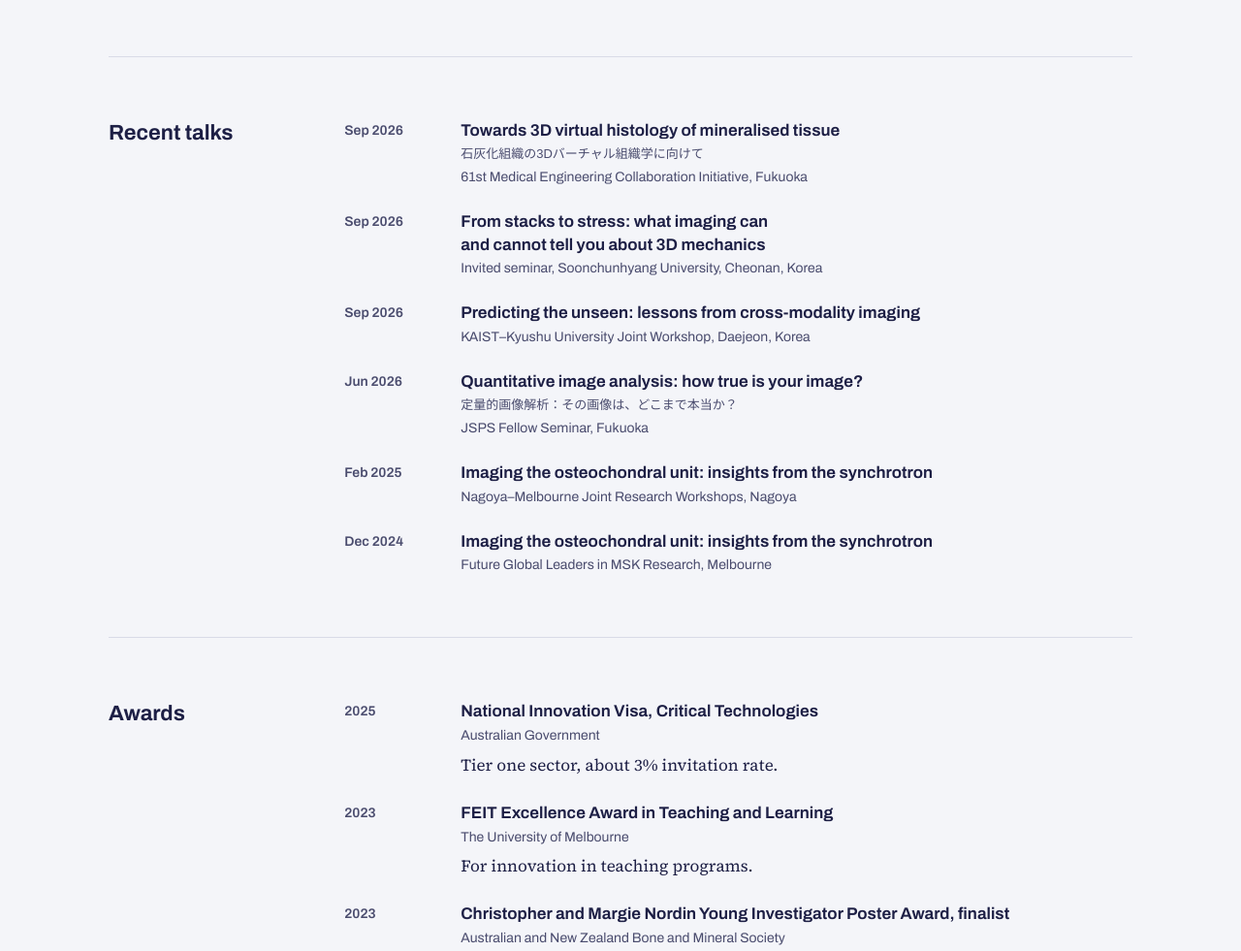
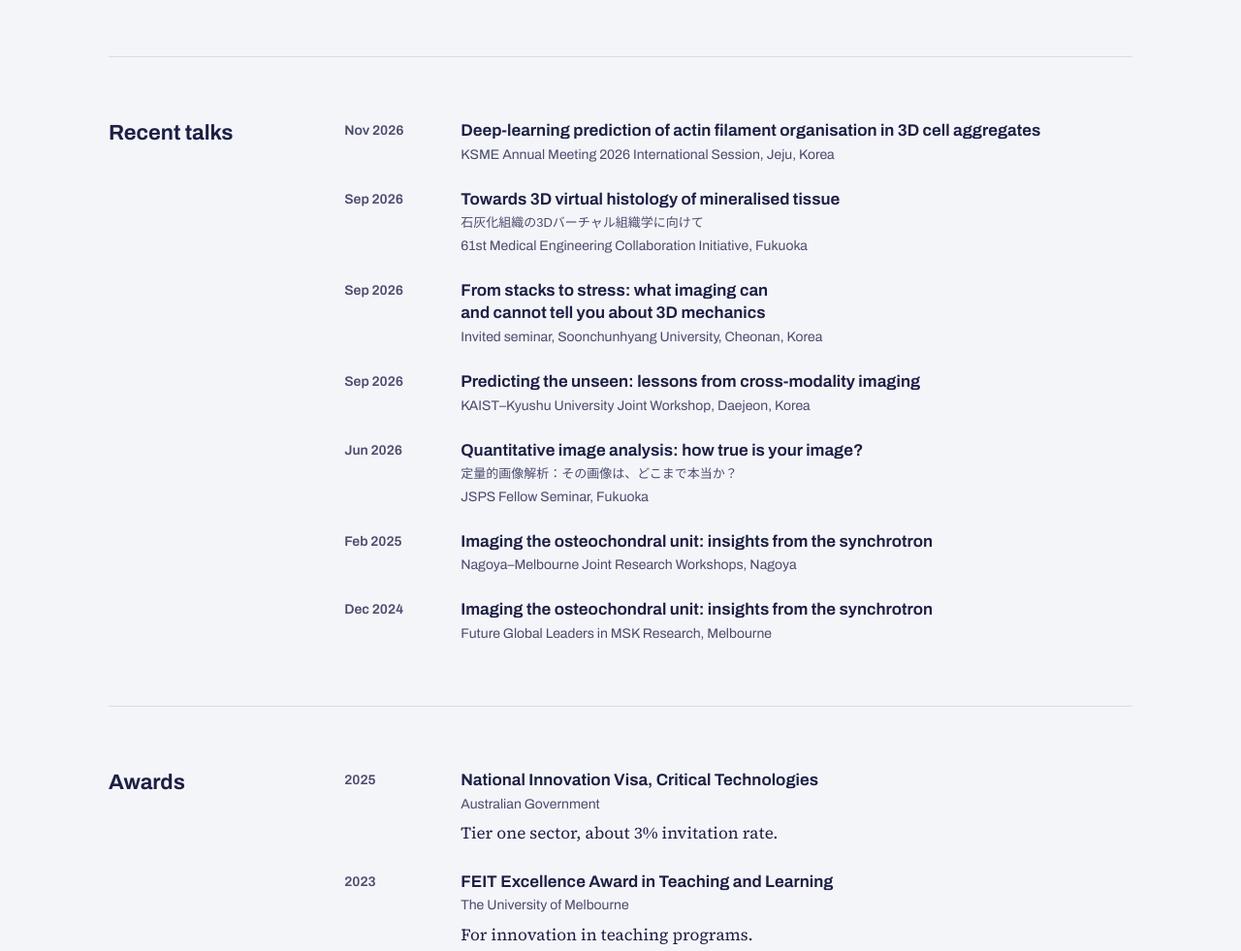
Before and after one commit to PDurongbhan/dpholpat.com, a plain HTML site: page index.html in a window 1280 px wide. Shown: the part 6060-7041 px from the top of the page at 97% size. Drawn offline with Linux system fonts and the light colour scheme.

Commit message:
Talks: add the KSME Annual Meeting 2026 talk (Jeju, Nov 2026)
Deep-learning prediction of actin filament organisation in 3D cell
aggregates, International Session. Footer now reads November 2026.

Co-Authored-By: Claude Opus 5.5 <noreply@anthropic.com>
Claude-Session: https://claude.ai/code/session_01HfzrFq8J1cyqh1oPS2zbhY

```diff
--- a/index.html
+++ b/index.html
@@ -536,6 +536,10 @@ footer {
   <div class="body">
     <ol class="rows">
       <li>
+        <span class="when">Nov 2026</span>
+        <div><h3>Deep-learning prediction of actin filament organisation in 3D cell aggregates</h3><p class="place">KSME Annual Meeting 2026 International Session, Jeju, Korea</p></div>
+      </li>
+      <li>
         <span class="when">Sep 2026</span>
         <div><h3>Towards 3D virtual histology of mineralised tissue</h3><span class="ja" lang="ja">石灰化組織の3Dバーチャル組織学に向けて</span><p class="place">61st Medical Engineering Collaboration Initiative, Fukuoka</p></div>
       </li>
@@ -642,7 +646,7 @@ footer {
 
 <footer>
   <p>The lines behind the contact details are my coauthors on the papers above, joined when we share a paper. If you would like to add one, my address is just above.</p>
-  <p>Updated October 2026.</p>
+  <p>Updated November 2026.</p>
 </footer>
 
 </div>
```
